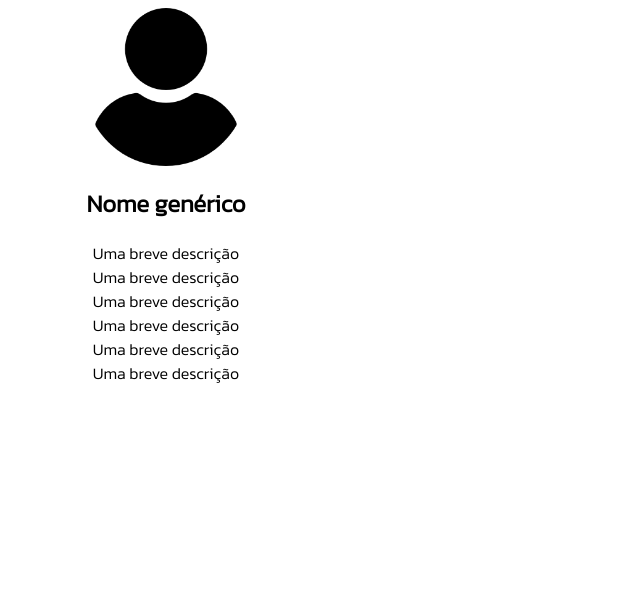
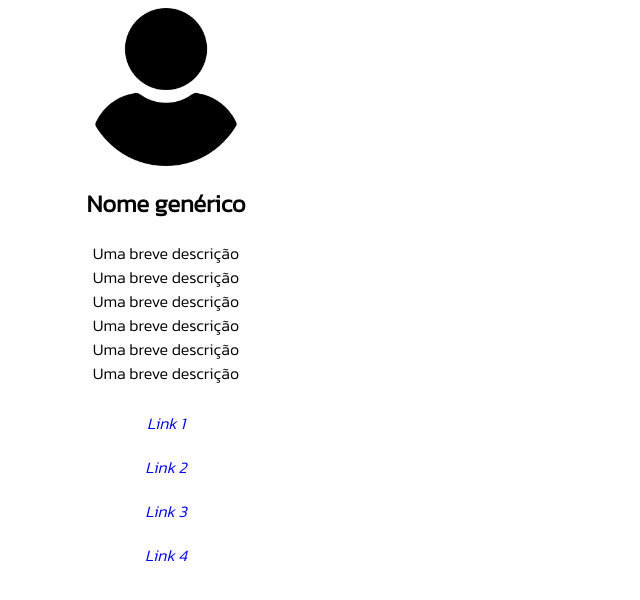
Before and after one commit to Anderson-Alencar/lista-de-tarefas, a plain HTML site: page index.html in a window 1280 px wide. Shown: the whole page, without its empty margins (0-640 px from the left). Drawn offline with Linux system fonts and the light colour scheme.

Commit message:
feat: list of links

```diff
--- a/assets/style.css
+++ b/assets/style.css
@@ -18,3 +18,22 @@ body {
     width: 55%;
     align-self: center;
 }
+
+.list-of-links {
+    list-style-type: none;
+    margin: 0;
+    padding: 0;
+    font-style: italic;
+}
+
+.list-of-links li {
+    padding: 10px;
+}
+
+a:link { text-decoration: none; }
+
+a:visited { text-decoration: none; }
+
+a:hover { text-decoration: none; }
+
+a:active { text-decoration: none; }
--- a/index.html
+++ b/index.html
@@ -16,6 +16,12 @@
             <h2>Nome genérico</h2>
             <p>Uma breve descrição Uma breve descrição Uma breve descrição Uma breve descrição Uma breve descrição Uma breve descrição</p>
         </div>
+        <ul class="list-of-links">
+            <li><a href=”#”>Link 1</a></li>
+            <li><a href=”#”>Link 2</a></li>
+            <li><a href=”#”>Link 3</a></li>
+            <li><a href=”#”>Link 4</a></li>
+            </ul>
     </aside>
     <main></main>
 </body>
```
